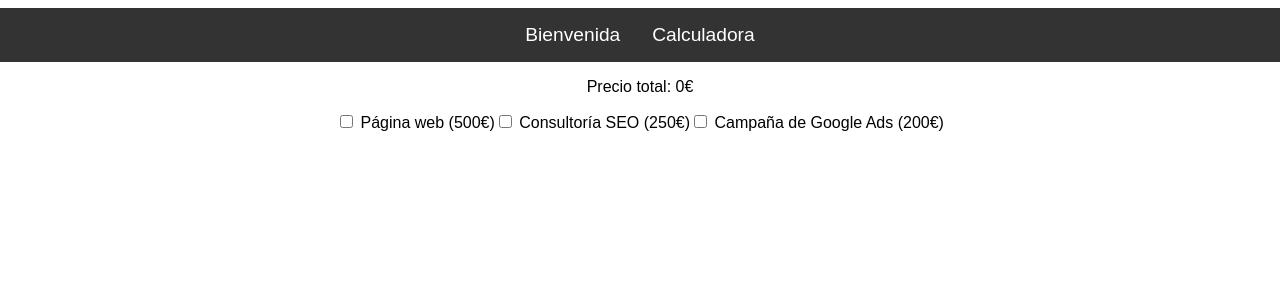
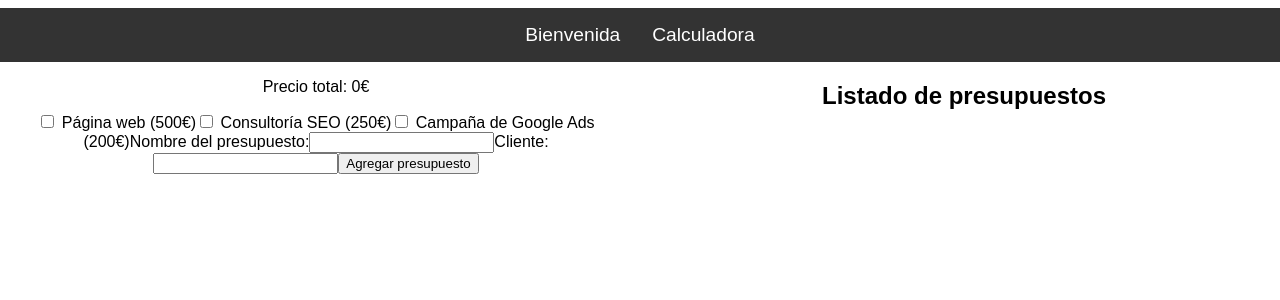
Before and after one commit to juansheba10/Sprint-7, a React (Create React App) app in the folder sprint-7/: page /calculadora in a window 1280 px wide. Shown: the top 300 px of the page. Built offline with nearby package versions, Linux system fonts and the light colour scheme.

Commit message:
Ejercicio 7

```diff
--- /dev/null
+++ b/sprint-7/src/BudgetItem.js
@@ -0,0 +1,24 @@
+import React from 'react';
+
+const BudgetItem = ({ budget }) => {
+  const { budgetName, clientName, precioTotal, services, date } = budget;
+
+  const formatDate = (date) => {
+    const day = date.getDate();
+    const month = date.getMonth() + 1;
+    const year = date.getFullYear();
+    return `${day}/${month}/${year}`;
+  };
+
+  return (
+    <div>
+      <h3>{budgetName}</h3>
+      <p>Cliente: {clientName}</p>
+      <p>Servicio seleccionado: {services.web ? 'Web' : services.seo ? 'SEO' : 'Ads'}</p>
+      <p>Precio total: {precioTotal}€</p>
+      <p>Fecha: {formatDate(date)}</p>
+    </div>
+  );
+};
+
+export default BudgetItem;
--- a/sprint-7/src/Calculadora.js
+++ b/sprint-7/src/Calculadora.js
@@ -3,6 +3,31 @@ import React, { useState, useEffect } from 'react';
 import Panel from './Panel';
 import './App.css';
 import InfoPopup from './InfoPopup';
+import BudgetItem from './BudgetItem';
+import styled from 'styled-components';
+
+const CalculadoraContainer = styled.div`
+  display: flex;
+  flex-wrap: wrap;
+  justify-content: space-between;
+  gap: 2rem;
+`;
+
+const FormContainer = styled.div`
+  flex: 1;
+`;
+
+const PresupuestosContainer = styled.div`
+  flex: 1;
+`;
+
+const PresupuestoItem = styled.div`
+  padding: 1rem;
+  border: 1px solid #ccc;
+  margin-bottom: 1rem;
+  border-radius: 5px;
+`;
+
 
 
 const Calculadora = () =>  {
@@ -13,7 +38,27 @@ const Calculadora = () =>  {
     const [panelVisible, setPanelVisible] = useState(false);
     const [numPaginas, setNumPaginas] = useState(1);
     const [numIdiomas, setNumIdiomas] = useState(1);
+    const [budgetName, setBudgetName] = useState('');
+    const [clientName, setClientName] = useState('');
+    const [budgetList, setBudgetList] = useState([]);
 
+    const addBudget = () => {
+      const newBudget = {
+        budgetName,
+        clientName,
+        precioTotal,
+        services: {
+          web: precioWeb === 500,
+          seo: precioSEO === 250,
+          ads: precioAds === 200,
+        },
+        date: new Date(),
+      };
+
+      setBudgetList([...budgetList, newBudget]);
+      setBudgetName('');
+      setClientName('');
+    };
 
     const calcularPrecioTotal = () => {
       let costeWeb = 0; // Coste base de la página web
@@ -67,6 +112,7 @@ const Calculadora = () =>  {
 
 
 
+
     // Llamamos a la función calcularPrecioTotal cada vez que se actualiza el estado de alguna de las casillas
     useEffect(() => {
       calcularPrecioTotal();// Llamamos a la función para calcular el coste de la página web
@@ -88,11 +134,13 @@ const Calculadora = () =>  {
 
     return (
       <div className="App">
+        <CalculadoraContainer>
+          <FormContainer>
             <p>
               Precio total: {precioTotal}€
             </p>
             <label>
-            <input type="checkbox" checked={precioWeb === 500} onChange={modificarPrecioWeb}   /> Página web (500€)
+              <input type="checkbox" checked={precioWeb === 500} onChange={modificarPrecioWeb} /> Página web (500€)
             </label>
             <Panel
               visible={panelVisible}
@@ -107,8 +155,26 @@ const Calculadora = () =>  {
             <label>
               <input type="checkbox" checked={precioAds === 200} onChange={modificarPrecioAds} /> Campaña de Google Ads (200€)
             </label>
+            <label>
+              Nombre del presupuesto:
+              <input value={budgetName} onChange={(e) => setBudgetName(e.target.value)} />
+            </label>
+            <label>
+              Cliente:
+              <input value={clientName} onChange={(e) => setClientName(e.target.value)} />
+            </label>
+            <button onClick={addBudget}>Agregar presupuesto</button>
+          </FormContainer>
+          <PresupuestosContainer>
+            <h2>Listado de presupuestos</h2>
+            {budgetList.map((budget, index) => (
+              <BudgetItem key={index} budget={budget} />
+            ))}
+          </PresupuestosContainer>
+        </CalculadoraContainer>
       </div>
     );
+
   }
 
 export default Calculadora;
--- a/sprint-7/src/Panel.js
+++ b/sprint-7/src/Panel.js
@@ -4,10 +4,14 @@ import CustomInput from './CustomInput';
 import InfoPopup from './InfoPopup';
 
 const PanelContainer = styled.div`
-  display: ${props => props.visible ? 'block' : 'none'};
+  display: ${props => props.visible ? 'flex' : 'none'};
+  flex-direction: column;
+  align-items: center;
+  justify-content: center;
   margin-top: 20px;
   padding: 10px;
-  border: 1px solid #ccc;
+  border: 2px solid #000;
+  border-radius: 10px;
 `;
 
 const InputWrapper = styled.div`
```
Lines whose indentation alone changed are shown as unchanged.
